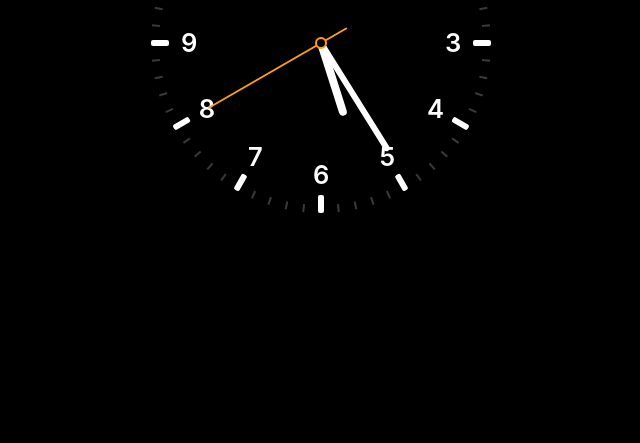
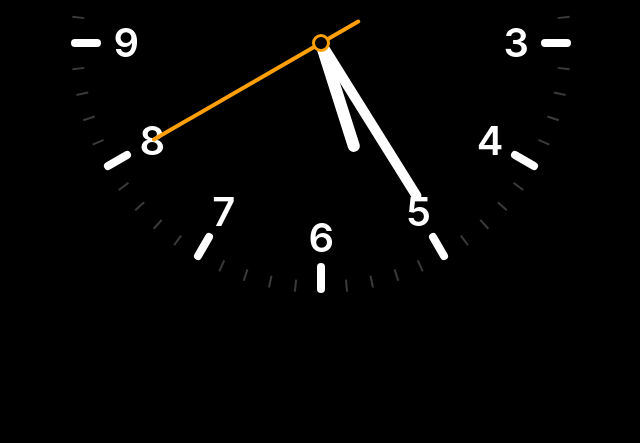
Before and after one commit to hafizulca/Clock, a plain HTML site: page index.html in a window 1280 px wide. Shown: the part 357-800 px from the top of the page, without its empty margins (319-959 px from the left). Drawn offline with Linux system fonts and the light colour scheme.

Commit message:
Update index.html

```diff
--- a/index.html
+++ b/index.html
@@ -26,8 +26,8 @@
         }
 
         .clock {
-            width: 340px;
-            height: 340px;
+            width: 500px;  /* Increased from 340px */
+            height: 500px; /* Increased from 340px */
             background: #000000;
             border-radius: 50%;
             position: relative;
@@ -38,10 +38,10 @@
         .clock::after {
             content: '';
             position: absolute;
-            width: 8px; /* Slightly smaller to match second hand width better */
-            height: 8px;
+            width: 12px;
+            height: 12px;
             background: #000;
-            border: 2px solid var(--hand-second);
+            border: 3px solid var(--hand-second); /* Thicker border */
             border-radius: 50%;
             top: 50%;
             left: 50%;
@@ -49,11 +49,7 @@
             z-index: 20;
         }
 
-        /* UPDATED HAND ALIGNMENT STRATEGY
-           1. We position 'left' exactly by subtracting half-width (removes need for translateX).
-           2. We position 'bottom' so the pivot point aligns with the clock center (50%).
-           3. We set 'transform-origin' to the specific pivot pixel.
-        */
+        /* HANDS SCALED UP */
 
         .hand {
             position: absolute;
@@ -62,54 +58,45 @@
         }
 
         .hand.hour {
-            width: 8px;
-            height: 80px;
+            width: 12px;      /* 8px -> 12px */
+            height: 120px;    /* 80px -> 120px */
             background: var(--hand-hour);
             z-index: 11;
 
-            /* Center horizontally: 50% - 4px (half width) */
-            left: calc(50% - 4px);
+            left: calc(50% - 6px);
 
-            /* Pivot Logic:
-               We want the pivot to be 4px from the bottom (center of the rounded cap).
-               So we place the bottom 4px BELOW the center line. */
-            bottom: calc(50% - 4px);
-            transform-origin: 50% calc(100% - 4px);
+            /* Pivot 6px from bottom */
+            bottom: calc(50% - 6px);
+            transform-origin: 50% calc(100% - 6px);
         }
 
         .hand.minute {
-            width: 6px;
-            height: 130px;
+            width: 10px;      /* 6px -> 10px */
+            height: 190px;    /* 130px -> 190px */
             background: var(--hand-minute);
             z-index: 12;
 
-            /* Center horizontally: 50% - 3px */
-            left: calc(50% - 3px);
+            left: calc(50% - 5px);
 
-            /* Pivot Logic:
-               Pivot 3px from bottom. Place bottom 3px below center. */
-            bottom: calc(50% - 3px);
-            transform-origin: 50% calc(100% - 3px);
+            /* Pivot 5px from bottom */
+            bottom: calc(50% - 5px);
+            transform-origin: 50% calc(100% - 5px);
         }
 
         .hand.second {
-            width: 2px;
-            height: 160px; /* Total length including tail */
+            width: 4px;       /* 2px -> 4px */
+            height: 240px;    /* 160px -> 240px */
             background: var(--hand-second);
             z-index: 13;
 
-            /* Center horizontally: 50% - 1px */
-            left: calc(50% - 1px);
+            left: calc(50% - 2px);
 
-            /* Pivot Logic:
-               Let's have a 30px tail.
-               Pivot is 30px from bottom.
-               Place bottom 30px below center. */
-            bottom: calc(50% - 30px);
-            transform-origin: 50% calc(100% - 30px);
+            /* Pivot 45px from bottom (longer tail) */
+            bottom: calc(50% - 45px);
+            transform-origin: 50% calc(100% - 45px);
         }
 
-        /* Markers */
+        /* MARKERS SCALED UP */
         .marker {
             position: absolute;
             width: 2px;
@@ -126,33 +113,33 @@
             top: 0;
             left: 0;
             width: 100%;
-            height: 8px;
+            height: 12px; /* 8px -> 12px */
             background-color: var(--marker-color);
         }
 
         .marker.hour-marker {
-            width: 6px;
+            width: 8px; /* 6px -> 8px */
         }
 
         .marker.hour-marker::before {
-            height: 18px;
-            width: 6px;
+            height: 30px; /* 18px -> 30px */
+            width: 8px;
             background-color: var(--marker-hour-color);
-            border-radius: 2px;
+            border-radius: 4px;
         }
 
-        /* Numbers */
+        /* NUMBERS SCALED UP */
         .number {
             position: absolute;
             top: 50%;
             left: 50%;
-            width: 40px;
-            height: 40px;
+            width: 60px;
+            height: 60px;
             display: flex;
             justify-content: center;
             align-items: center;
             color: #ffffff;
-            font-size: 1.6rem;
+            font-size: 2.5rem; /* 1.6rem -> 2.5rem */
             font-weight: 600;
             letter-spacing: -0.5px;
             pointer-events: none;
@@ -190,8 +177,12 @@
         }
 
         function createNumbers() {
-            // Radius 132 aligns numbers nicely with the gaps
-            const radius = 132;
+            // New Radius Calculation
+            // Clock radius: 250px.
+            // Tick length: 30px.
+            // Gap: ~25px.
+            // 250 - 30 - 25 = 195px
+            const radius = 195;
 
             for (let i = 1; i <= 12; i++) {
                 const numberDiv = document.createElement('div');
@@ -222,7 +213,6 @@
             const minutesDegrees = minutesRatio * 360;
             const hoursDegrees = hoursRatio * 360;
 
-            // Simplified rotation logic (removed translateX since we handled it in CSS)
             secondHand.style.transform = `rotate(${secondsDegrees}deg)`;
             minuteHand.style.transform = `rotate(${minutesDegrees}deg)`;
             hourHand.style.transform = `rotate(${hoursDegrees}deg)`;
```
